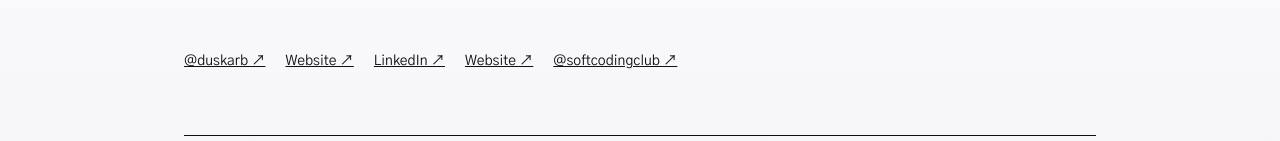
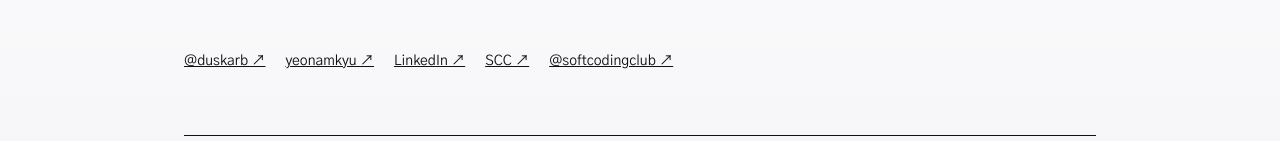
Before and after one commit to Soft-Coding-Club/scc-nky, a Next.js app: page / in a window 1280 px wide. Shown: the part 271-412 px from the top of the page. Built offline with nearby package versions, Linux system fonts and the light colour scheme.

Commit message:
Name personal and SCC website links

```diff
--- a/app/page.tsx
+++ b/app/page.tsx
@@ -69,7 +69,7 @@ export default function ArchiveHome() {
             @duskarb ↗
           </a>
           <a href="https://www.yeonamkyu.com/" rel="noreferrer" target="_blank">
-            Website ↗
+            yeonamkyu ↗
           </a>
           <a
             href="https://www.linkedin.com/in/namkyu-yeo-388045285/"
@@ -79,7 +79,7 @@ export default function ArchiveHome() {
             LinkedIn ↗
           </a>
           <a href="https://softcodingclub.vercel.app/" rel="noreferrer" target="_blank">
-            Website ↗
+            SCC ↗
           </a>
           <a href="https://www.instagram.com/softcodingclub/" rel="noreferrer" target="_blank">
             @softcodingclub ↗
```
